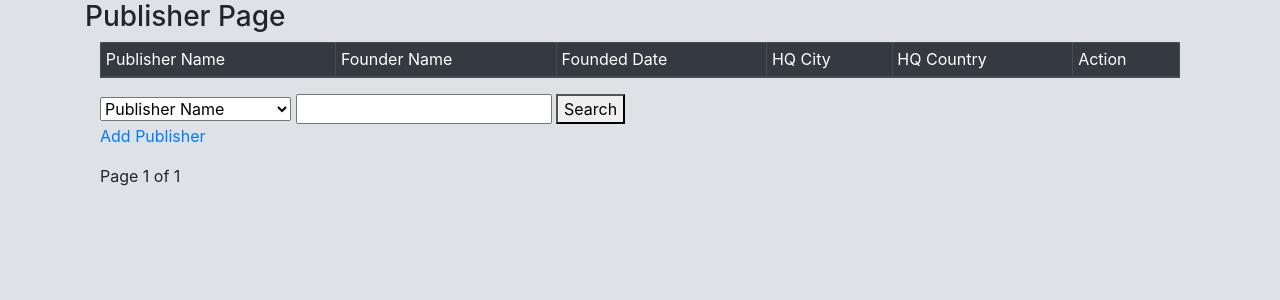
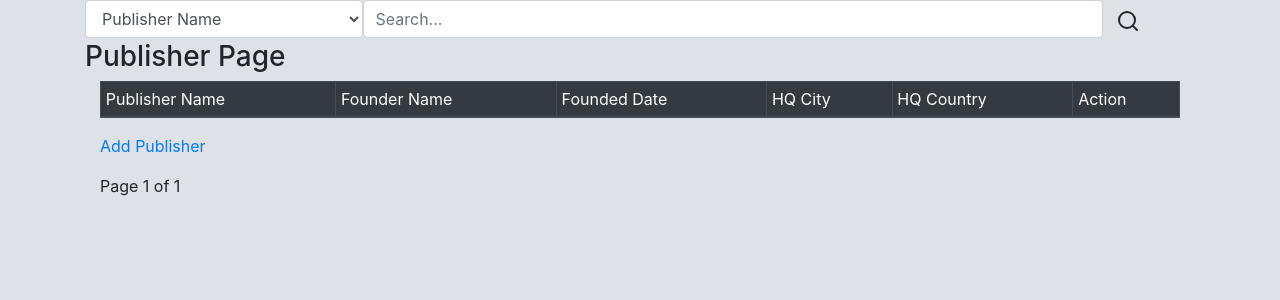
Before and after one commit to Jasson-Reynaldo/Final_SSWP_GameStation, a Django app: page /publisher in a window 1280 px wide. Shown: the part 250-550 px from the top of the page. Run offline with Django 3.2, Linux system fonts and the light colour scheme; data that the repository does not hold is empty; some web fonts are replaced.

Commit message:
Creating new searchbar in Publisher.html

```diff
--- a/GameStation/GameList/templates/publisher/index.html
+++ b/GameStation/GameList/templates/publisher/index.html
@@ -4,10 +4,36 @@
 
 {% block content %}
 
+
+<form id="search-form" method="post" action="">
+    {% csrf_token %}
+    <div class="row">
+        <div class="col-12">
+            <div class="row no-gutters">
+                <div class="col-lg-3 col-md-3 col-sm-12 p-0">
+                    <select class="form-control" id="choice" name="choice">
+                        <option value="name">Publisher Name</option>
+                        <option value="founder_name">Founder Name</option>
+                        <option value="hq_country">Headquarters Country</option>
+                    </select>
+                </div>
+                <div class="col-lg-8 col-md-6 col-sm-12 p-0">
+                    <input type="text" placeholder="Search..." class="form-control" id="search" name="name"/>
+                </div>
+                <div class="col-lg-1 col-md-3 col-sm-12 p-0">
+                    <button type="submit" class="btn btn-base">
+                        <svg width="24" height="24" viewBox="0 0 24 24" fill="none" stroke="currentColor" stroke-width="2" stroke-linecap="round" stroke-linejoin="round" class="feather feather-search"><circle cx="11" cy="11" r="8"></circle><line x1="21" y1="21" x2="16.65" y2="16.65"></line></svg>
+                    </button>
+                </div>
+            </div>
+        </div>
+    </div>
+</form>
+
+
+
 <h3> Publisher Page </h3>
 <div class="col-12">
-    <form method="post" action="">
-    {% csrf_token %}
     <table class="table table-striped table-sm table-bordered">
         <thead class="table-dark">
             <tr>
@@ -31,17 +57,9 @@
             </tr>
             {% endfor %}
         </div>
+
     </table>
-    <div>
-        <select name="choice" id="choice">
-            <option value="name">Publisher Name</option>
-            <option value="founder_name">Founder Name</option>
-            <option value="hq_country">Headquarters Country</option>
-        </select>
-        <input name="name" type="text" />
-        <button type="submit">Search</button>
-        <p><a href="{% url 'add_publisher' %}">Add Publisher</a></p>
-    </div>
+    <p><a href="{% url 'add_publisher' %}">Add Publisher</a></p>
     <div class="pagination">
         <span class="step-links">
             {% if page_obj.has_previous %}
@@ -59,6 +77,5 @@
             {% endif %}
         </span>
     </div>
-</form>
 </div>
 {% endblock %}
```
Also changed, not shown: GameStation/GameList/static/css/styles.css (+40 -0 lines).
